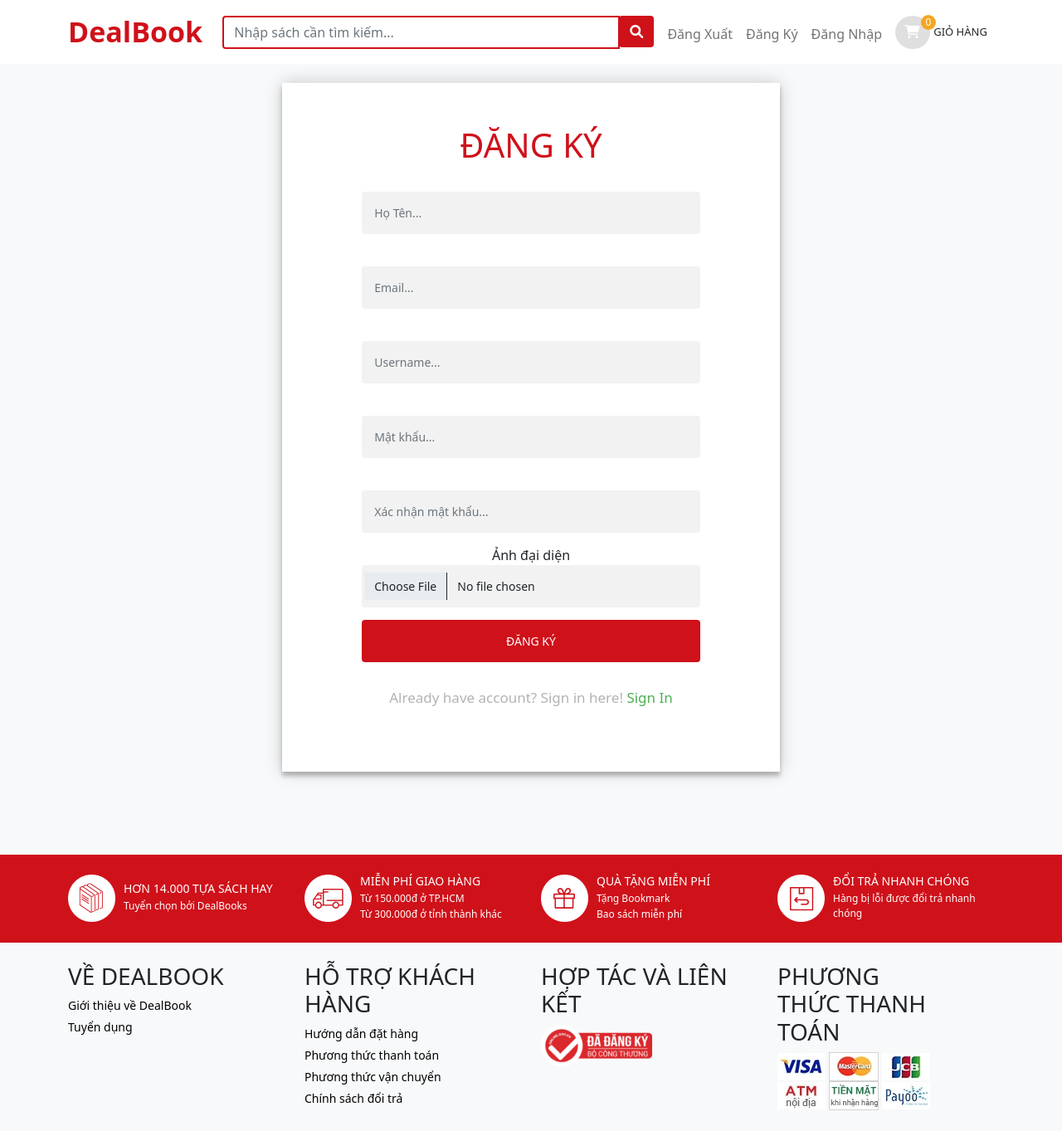
After one commit to duyloc110120/BTL, a Flask app: page /register in a window 1280 px wide. The commit adds this page. Shown: the whole page at 83% size. Run offline with Flask 2, Linux system fonts and the light colour scheme.

Commit message:
update giao dien dang nhap dang xuat

```diff
--- a/Bookstore/index.py
+++ b/Bookstore/index.py
@@ -15,79 +15,82 @@
 def details():
     return render_template('product_details.html')
 
+
 #
-# @app.route('/login', methods=['get', 'post'])
-# def login():
-#     error_msg = ""
-#     if request.method.__eq__('POST'):
-#         try:
-#             username = request.form['username']
-#             password = request.form['password']
-#
-#             user = utils.check_user(username=username, password=password)
-#             if user:
-#                 login_user(user=user)
-#
-#                 next = request.args.get('next', 'home')
-#                 return redirect(url_for(next))
-#             else:
-#                 error_msg = "Chuong trinh dang co loi! Vui long quay lai sau!"
-#
-#         except Exception as ex:
-#             error_msg = str(ex)
-#
-#     return render_template('login.html', error_msg=error_msg)
+@app.route('/login', methods=['get', 'post'])
+def login():
+    #     error_msg = ""
+    #     if request.method.__eq__('POST'):
+    #         try:
+    #             username = request.form['username']
+    #             password = request.form['password']
+    #
+    #             user = utils.check_user(username=username, password=password)
+    #             if user:
+    #                 login_user(user=user)
+    #
+    #                 next = request.args.get('next', 'home')
+    #                 return redirect(url_for(next))
+    #             else:
+    #                 error_msg = "Chuong trinh dang co loi! Vui long quay lai sau!"
+    #
+    #         except Exception as ex:
+    #             error_msg = str(ex)
+    #
+    return render_template('login.html')
+
+
 #
 #
-# @app.route('/register', methods=['get', 'post'])
-# def register():
-#     err_msg = ''
-#     if request.method.__eq__('POST'):
-#         name = request.form.get('name')
-#         username = request.form.get('username')
-#         password = request.form.get('password')
-#         confirm = request.form.get('confirm')
-#         email = request.form.get('email')
-#
-#         if password.strip().__eq__(confirm.strip()):
-#             file = request.files.get('avatar')
-#             avatar = None
-#             if file:
-#                 res = cloudinary.uploader.upload(file)
-#                 avatar = res['secure_url']
-#
-#             try:
-#                 utils.create_user(name=name, password=password,
-#                                   username=username, email=email,
-#                                   avatar=avatar)
-#
-#                 return redirect(url_for('login'))
-#             except Exception as ex:
-#                 err_msg = 'Da co loi xay ra: ' + str(ex)
-#         else:
-#             err_msg = 'Mat khau KHONG khop!'
-#
-#     return render_template('register.html', err_msg=err_msg)
-#
-#
-# @app.route('/user-logout')
-# def signout():
-#     logout_user()
-#     return redirect(url_for('login'))
-#
-#
-# @app.route("/admin-login", methods=['post'])
-# def admin_login():
-#     username = request.form.get('username')
-#     password = request.form.get('password')
-#
-#     user = utils.check_user(username=username, password=password, role=UserRole.ADMIN)
-#     if user:
-#         login_user(user=user)
-#
-#     return redirect('/admin')
-#
-#
+@app.route('/register', methods=['get', 'post'])
+def register():
+    #     err_msg = ''
+    #     if request.method.__eq__('POST'):
+    #         name = request.form.get('name')
+    #         username = request.form.get('username')
+    #         password = request.form.get('password')
+    #         confirm = request.form.get('confirm')
+    #         email = request.form.get('email')
+    #
+    #         if password.strip().__eq__(confirm.strip()):
+    #             file = request.files.get('avatar')
+    #             avatar = None
+    #             if file:
+    #                 res = cloudinary.uploader.upload(file)
+    #                 avatar = res['secure_url']
+    #
+    #             try:
+    #                 utils.create_user(name=name, password=password,
+    #                                   username=username, email=email,
+    #                                   avatar=avatar)
+    #
+    #                 return redirect(url_for('login'))
+    #             except Exception as ex:
+    #                 err_msg = 'Da co loi xay ra: ' + str(ex)
+    #         else:
+    #             err_msg = 'Mat khau KHONG khop!'
+    #
+    return render_template('register.html')
+
+
+@app.route('/logout')
+def logout():
+    logout_user()
+    return redirect(url_for('login'))
+
+
+@app.route("/admin-login", methods=['post'])
+def admin_login():
+    username = request.form.get('username')
+    password = request.form.get('password')
+
+    user = utils.check_user(username=username, password=password, role=UserRole.ADMIN)
+    if user:
+        login_user(user=user)
+
+    return redirect('/admin')
+
+
 @loginn.user_loader
 def load_user(user_id):
     return utils.get_user_by_id(user_id=user_id)
--- /dev/null
+++ b/Bookstore/static/css/login.css
@@ -0,0 +1,54 @@
+
+
+.login{
+    position : relative;
+    max-width : 600px;
+    padding: 4%;
+    margin: 100px auto;
+    background: #FFFFFF;
+    box-shadow: 0 0 20px 0 rgba(0, 0, 0, 0.2), 0 5px 5px 0 rgba(0, 0, 0, 0.24);
+}
+.login form{
+  z-index: 1;
+  padding: 0px 45px 25px 45px;
+  text-align: center;
+}
+.login .text{
+    color :#cf111a;
+}
+.login form input {
+  outline: 0;
+  background: #f2f2f2;
+  width: 100%;
+  border: 0;
+  margin: 0 0 15px;
+  padding: 15px;
+  box-sizing: border-box;
+  font-size: 14px;
+}
+.login form .btn-login {
+  text-transform: uppercase;
+  outline: 0;
+  background: #cf111a;
+  width: 100%;
+  border: 0;
+  padding: 15px;
+  color: #fff;
+  font-size: 14px;
+  -webkit-transition: all 0.3 ease;
+  transition: all 0.3 ease;
+  cursor: pointer
+}
+.login form .btn-login:hover{
+    background: #43A047;
+}
+.login form .message {
+  margin: 15px 0 0;
+  color: #b3b3b3;
+  font-size: 17px;
+}
+
+.login form .message a {
+  color: #4CAF50;
+  text-decoration: none;
+}
--- a/Bookstore/templates/layout/base.html
+++ b/Bookstore/templates/layout/base.html
@@ -13,6 +13,9 @@
     <link rel="stylesheet" href="https://cdnjs.cloudflare.com/ajax/libs/font-awesome/6.0.0-beta3/css/all.min.css"/>
 
      <link href="{{ url_for('static', filename='css/style.css') }}" rel="stylesheet" />
+
+    {% block css %} {% endblock %}
+    {% block js %} {% endblock %}
 </head>
 <body>
     {% block header %}
--- a/Bookstore/templates/layout/header.html
+++ b/Bookstore/templates/layout/header.html
@@ -1,15 +1,11 @@
  <nav class="navbar navbar-expand-md bg-white navbar-light top">
         <div class="container">
-            <!-- logo  -->
-            <a class="navbar-brand" href="index.html" style="color: #CF111A;"><b>DealBook</b>.xyz</a>
-
-            <!-- navbar-toggler  -->
+            <a class="navbar-brand" href="{{ url_for('home') }}" style="color: #CF111A;"><b>DealBook</b></a>
             <button class="navbar-toggler d-lg-none" type="button" data-toggle="collapse"
                 data-target="#collapsibleNavId" aria-controls="collapsibleNavId" aria-expanded="false"
                 aria-label="Toggle navigation"><span class="navbar-toggler-icon"></span></button>
 
             <div class="collapse navbar-collapse" id="collapsibleNavId">
-                <!-- form tìm kiếm  -->
                 <form class="form-inline ml-auto my-2 my-lg-0 mr-3">
                     <div class="input-group" style="width: 520px;">
                         <input type="text" class="form-control" aria-label="Small"
@@ -25,13 +21,13 @@
 
                 <ul class="navbar-nav mb-1 ml-auto">
                         <li class="nav-item account">
-                            <a class="nav-link" href="#">Đăng Xuất</a>
+                            <a class="nav-link" href="{{ url_for('logout') }}">Đăng Xuất</a>
                         </li>
                         <li class="nav-item account">
-                            <a class="nav-link" href="#">Đăng Ký</a>
+                            <a class="nav-link" href="{{ url_for('register') }}">Đăng Ký</a>
                         </li>
                         <li class="nav-item account">
-                            <a class="nav-link" href="#">Đăng Nhập</a>
+                            <a class="nav-link" href="{{ url_for('login') }}">Đăng Nhập</a>
                         </li>
 
                     <li class="nav-item giohang">
--- a/Bookstore/templates/product_details.html
+++ b/Bookstore/templates/product_details.html
@@ -1,5 +1,9 @@
 {% extends 'layout/base.html' %}
 
+
+{% block css %}
+   <link href="{{ url_for('static', filename='css/product.css') }}" rel="stylesheet" />
+{% endblock %}
 {% block title %}Chi tiết Sản phẩm {% endblock %}
 
 {% block content %}
--- /dev/null
+++ b/Bookstore/templates/register.html
@@ -0,0 +1,76 @@
+{% extends 'layout/base.html' %}
+{% block css %}
+   <link href="{{ url_for('static', filename='css/login.css') }}" rel="stylesheet" />
+{% endblock %}
+
+{% block content %}
+    <div class="container login">
+        <h1 class="text-center text">ĐĂNG KÝ</h1>
+        {% if err_msg %}
+        <div class="alert alert-danger">
+            {{ err_msg }}
+        </div>
+        {% endif %}
+        <form method="post" action=""
+              enctype="multipart/form-data">
+            <div class="form-group">
+                <label for="name"></label>
+                <input type="text"
+                       name="name"
+                       id="name"
+                       required
+                       class="form-control"
+                       placeholder="Họ Tên..."/>
+            </div>
+            <div class="form-group">
+                <label for="email"></label>
+                <input type="email"
+                       name="email"
+                       id="email"
+                       class="form-control"
+                       placeholder="Email..."/>
+            </div>
+            <div class="form-group">
+                <label for="username"></label>
+                <input type="text"
+                       name="username"
+                       id="username"
+                       class="form-control"
+                       placeholder="Username..."/>
+            </div>
+            <div class="form-group">
+                <label for="name"></label>
+                <input type="password"
+                       name="password"
+                       id="password"
+                       class="form-control"
+                       placeholder="Mật khẩu..."/>
+            </div>
+            <div class="form-group">
+                <label for="confirm-password"></label>
+                <input type="password"
+                       name="confirm-password"
+                       id="confirm-password"
+                       class="form-control"
+                       placeholder="Xác nhận mật khẩu..."/>
+            </div>
+            <div class="form-group">
+                <label for="avatar">Ảnh đại diện</label>
+                <input type="file"
+                       name="avatar"
+                       id="avatar"
+                       class="form-control" />
+            </div>
+            <div class="form-group">
+                <input type="submit" value="Đăng ký"
+                       class="btn btn-danger btn-login" />
+            </div>
+            <div>
+                <p class="message">
+                    Already have account? Sign in here!
+                    <a href="{{ url_for('login') }}">Sign In</a>
+                </p>
+            </div>
+        </form>
+    </div>
+{% endblock %}
```
Also changed, not shown: Bookstore/static/css/admin.css (added, +127 -0 lines), Bookstore/static/css/product.css (added, +122 -0 lines), Bookstore/static/css/style.css (+0 -124 lines), Bookstore/templates/admin/index.html (+19 -13 lines), Bookstore/templates/login.html (added, +37 -0 lines).
